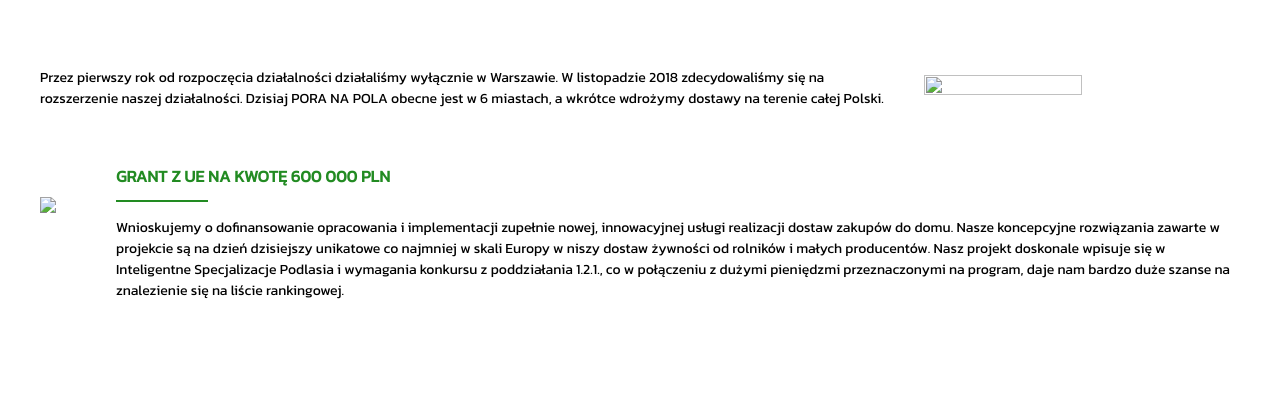
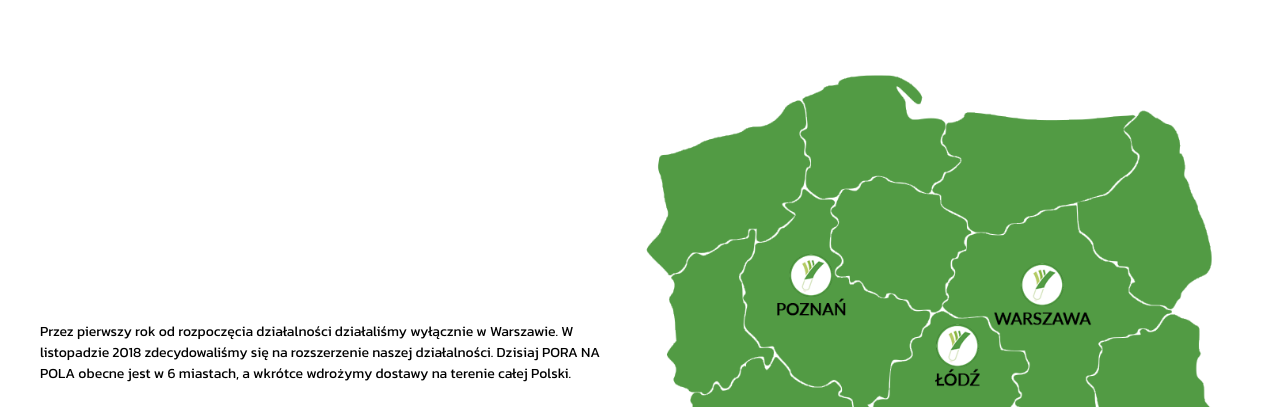
Before and after one commit to kensykasia/zadanie_rekrutacyjne, a plain HTML site: page index.html in a window 1280 px wide. Shown: the part 393-800 px from the top of the page. Drawn offline with Linux system fonts and the light colour scheme.

Commit message:
update path to the files

```diff
--- a/index.html
+++ b/index.html
@@ -32,10 +32,10 @@
             </div>
             <div class="map">
                 <p>Przez pierwszy rok od rozpoczęcia działalności działaliśmy wyłącznie w Warszawie. W listopadzie 2018 zdecydowaliśmy się na rozszerzenie naszej działalności. Dzisiaj PORA NA POLA obecne jest w 6 miastach, a wkrótce wdrożymy dostawy na terenie całej Polski.</p>
-                <img src="map.png">
+                <img src="img/map.png">
             </div>
             <div class="ue">
-                <img src="ue.jpg">
+                <img src="img/ue.jpg">
                 <div class="grant">
                     <h3>GRANT Z UE NA KWOTĘ 600 000 PLN</h3>
                     <hr />
```
